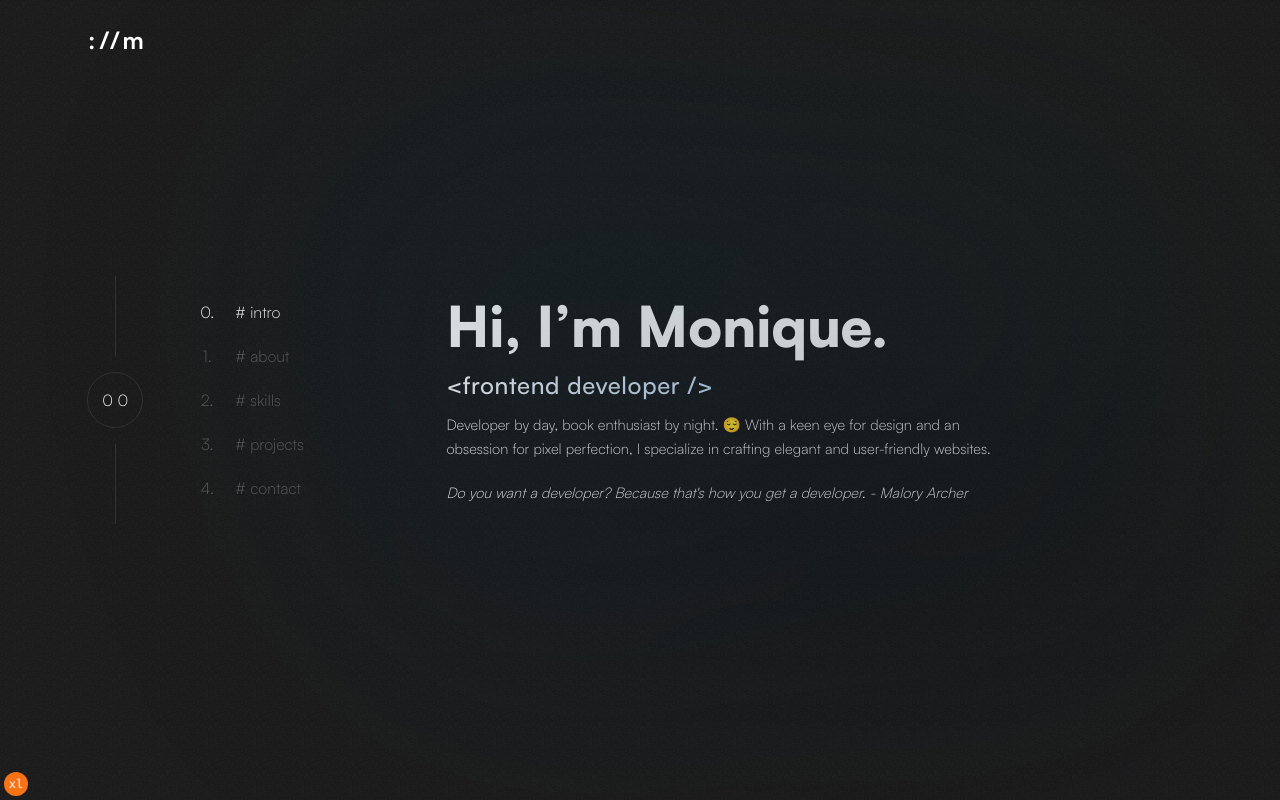
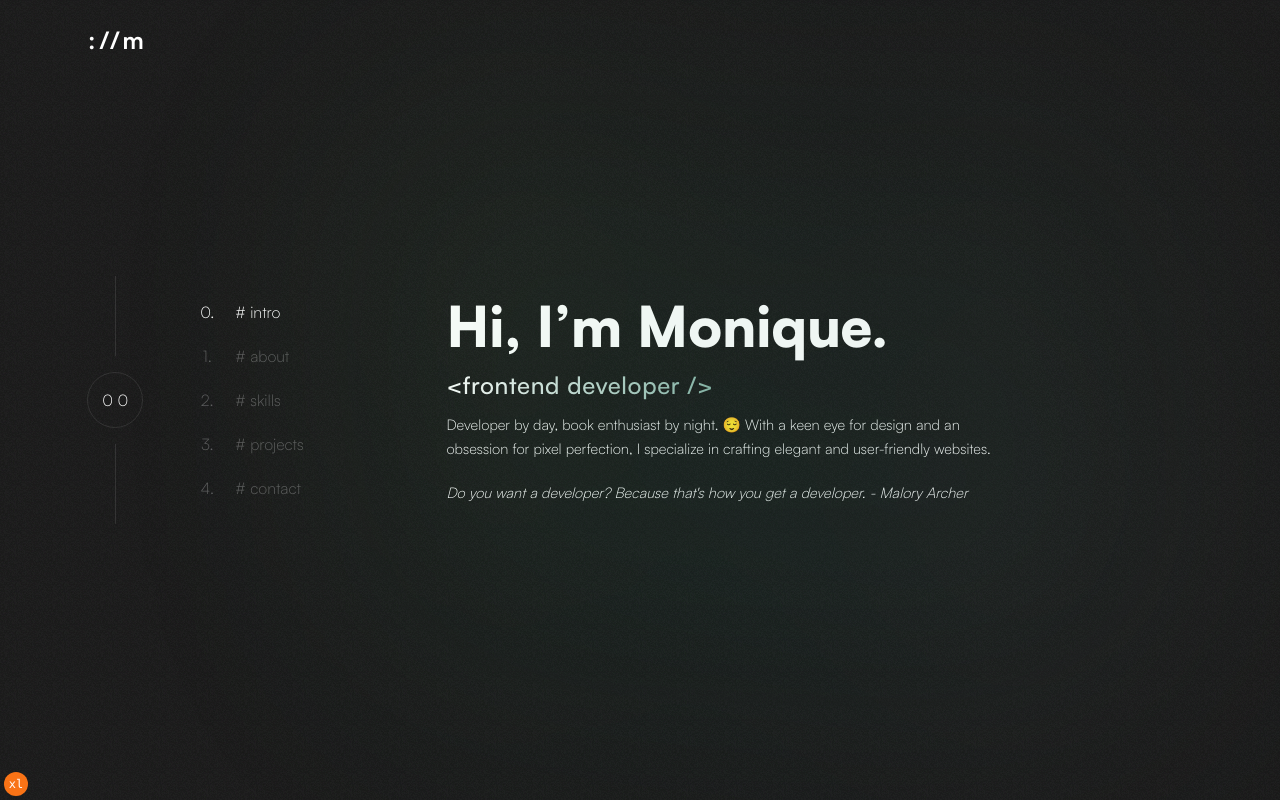
Before and after one commit to beautyscribbles/portfolio-v3, a Next.js app: page / in a window 1280 px wide. Shown: the top 800 px of the page. Built offline with nearby package versions, Linux system fonts and the light colour scheme.

Commit message:
updated overview

```diff
--- a/src/app/globals.css
+++ b/src/app/globals.css
@@ -44,7 +44,9 @@ body {
 
   .stroked {
     color: transparent;
-    -webkit-text-stroke: 1px rgba(48, 48, 48, 0.489);
+    /* -webkit-text-stroke: 1px rgba(48, 48, 48, 0.489); */
+    -webkit-text-stroke: 1px rgba(37, 47, 45, 0.422);
+    /* -webkit-text-stroke: 1px rgba(50, 57, 51, 0.422); */
   }
 
   .heading {
--- a/src/components/Overview.tsx
+++ b/src/components/Overview.tsx
@@ -18,7 +18,7 @@ const Overview = () => {
           Hi, I&rsquo;m Monique.
         </h1>
         <p
-          className={`${medium} tracking-wide text-[1.2rem] from-white  to-blue-300 bg-gradient-to-r bg-clip-text text-transparent md:text-2xl`}
+          className={`${medium} tracking-wide text-[1.2rem] from-white  to-emerald-800 bg-gradient-to-r bg-clip-text text-transparent md:text-2xl`}
         >
           {title}
         </p>
--- a/src/components/ui/GradientBackground.tsx
+++ b/src/components/ui/GradientBackground.tsx
@@ -4,20 +4,34 @@ interface Props {
   children?: React.ReactNode;
 }
 
+const colors = [
+  "#5BBA6F",
+  "#226f54",
+  "#408867",
+  "#329964",
+  "#0aa27f",
+  "#619c8e",
+];
+
 const GradientBackground = (props: Props) => {
   const { children } = props;
 
   return (
     <div
-      className={`absolute top-[50%] left-[50%] w-full h-[60vh] flex flex-col items-center justify-center transform -translate-x-1/2 -translate-y-1/2`}
+      className={`absolute top-[50%] left-[50%] w-full h-[70vh] flex flex-col items-center justify-center transform -translate-x-1/2 -translate-y-1/2`}
     >
       <div
         className={`absolute inset-0 flex flex-wrap m-auto pointer-events-none -z-10 blur-[8em] opacity-50 scale-80 -left-20`}
       >
-        <span className="bg-[#042B41] w-1/2 rounded-full h-1/2 first:scale-125 last:scale-125 blur-3xl opacity-50 "></span>
-        <span className="bg-[#0B2D32] w-1/2 rounded-full h-1/2 first:scale-125 last:scale-125 blur-3xl opacity-50 "></span>
-        <span className="bg-[#0B1F32] w-1/2 rounded-full h-1/2 first:scale-125 last:scale-125 blur-3xl opacity-50 "></span>
-        <span className="bg-[#04101B] w-1/2 rounded-full h-1/2 first:scale-125 last:scale-125 blur-3xl opacity-50 "></span>
+        {colors.map((color, i) => {
+          return (
+            <span
+              key={i}
+              style={{ backgroundColor: color }}
+              className={`w-1/3 h-1/2 rounded-full first:scale-110 last:scale-110 blur-3xl opacity-20 `}
+            />
+          );
+        })}
       </div>
       {children}
     </div>
```
